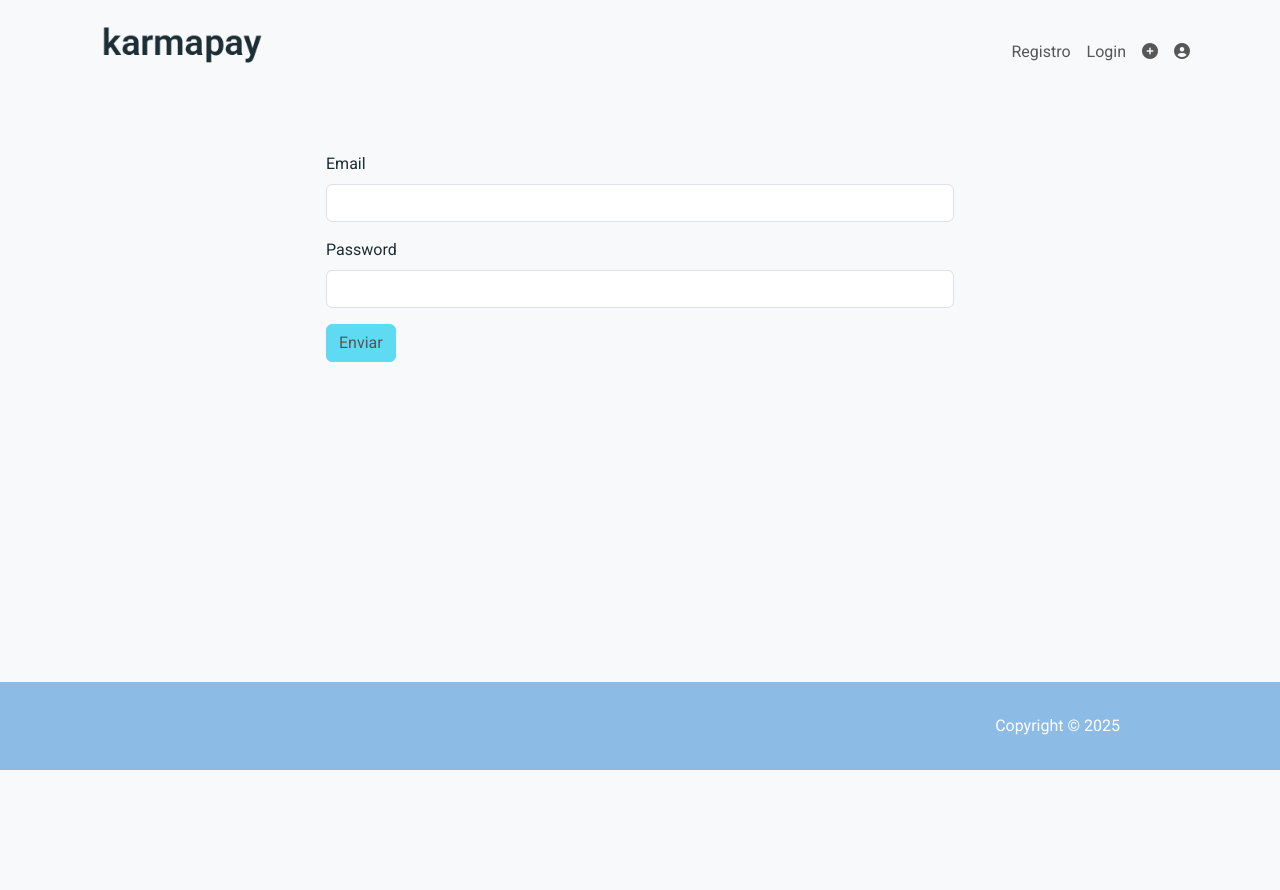
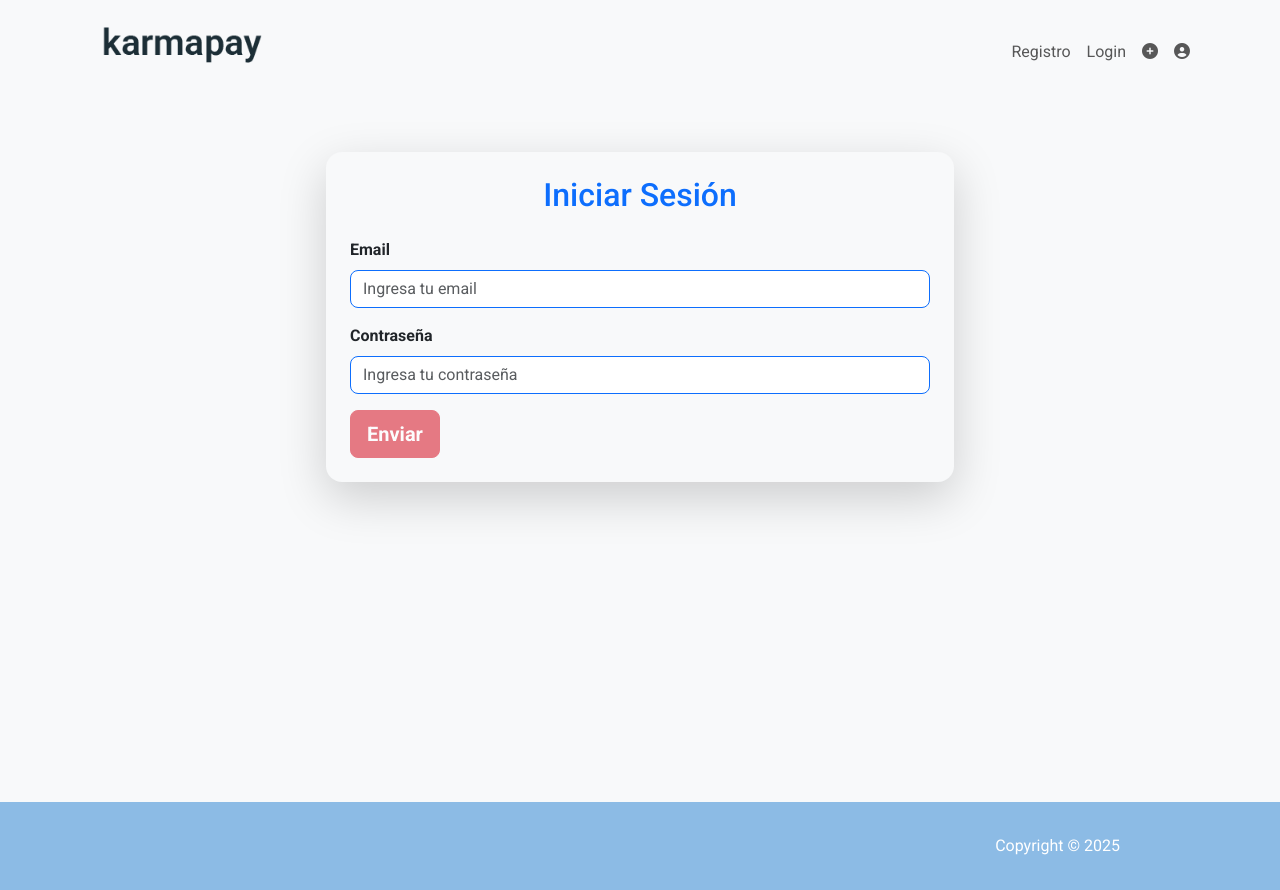
Before and after one commit to CarlosValen93/karmapayfront, an Angular app: page /home/login in a window 1280 px wide. Before the commit the page ends 800 px from the top, so only its background shows below. Built offline with nearby package versions, Linux system fonts and the light colour scheme.

Commit message:
Error de email registrado

```diff
--- a/src/app/pages/login/login.component.html
+++ b/src/app/pages/login/login.component.html
@@ -1,28 +1,32 @@
 <div class="row mt-5">
     <div class="col-12 col-lg-6 offset-0 offset-lg-3">
-        <form [formGroup]="loginForm" (ngSubmit)="onSubmit()">
-            <div class="mb-3">
-                <label for="" class="form-label">Email</label>
-                <input type="email" class="form-control" formControlName="mail">
+        <div class="card p-4 shadow-lg border-0 rounded-4" style="background: #f8f9fa;">
+            <h2 class="text-center mb-4 text-primary">Iniciar Sesión</h2>
+
+            <form [formGroup]="loginForm" (ngSubmit)="onSubmit()">
+                <div class="mb-3">
+                    <label class="form-label fw-bold">Email</label>
+                    <input type="email" class="form-control border-primary rounded-3" formControlName="mail" placeholder="Ingresa tu email">
+
                 @if(checkErrorField('mail', 'required')){
                     <p>Email es obligatorio</p>
 
                 }
 
                     @if(checkErrorField('mail', 'pattern')){
-                        <p>Formato no válido</p>
+                        <p class="alert alert-danger p-1 mt-1">Formato no válido</p>
                     }
 
 
             </div>
             <div class="mb-3">
-                <label for="" class="form-label">Password</label>
-                <input type="password" class="form-control" formControlName="password">
+                <label class="form-label fw-bold">Contraseña</label>
+                <input type="password" class="form-control border-primary rounded-3" formControlName="password" placeholder="Ingresa tu contraseña">
                 @if(checkErrorField('password', 'required')){
                     <p>Contraseña obligatoria</p>
                 }
             </div>
-            <input type="submit" value="Enviar" class="btn btn-info" [disabled]="loginForm.invalid">
+            <input type="submit" value="Enviar"  class="btn btn-danger btn-lg rounded-3 fw-bold" [disabled]="loginForm.invalid">
         </form>
     </div>
 </div>
--- a/src/app/pages/register/register.component.ts
+++ b/src/app/pages/register/register.component.ts
@@ -51,24 +51,25 @@ export class RegisterComponent {
     }
 
     try {
-
         const user = await this.usersService.register(this.registerForm.value);
-
 
         Swal.fire({
             title: '¡Registrado con éxito!',
-        text: `El usuario se ha sido registrado correctamente.`,
+            text: `El usuario se ha registrado correctamente.`,
             icon: 'success',
             confirmButtonText: 'Aceptar'
-      })
-      .then(() => {
+        }).then(() => {
             this.router.navigate(['/home']);
         });
 
+        this.registerForm.reset();
+    } catch (error: any) {
+        let errorMessage = 'Este Email ya está en uso';
 
-      this.registerForm.reset();
-    } catch (error: unknown) {
-      let errorMessage = 'Hubo un problema al registrar el usuario.';
+
+        if (error?.status === 400 && error?.error?.message === 'El email ya está en uso') {
+            errorMessage = 'El email ya está en uso, por favor usa otro.';
+        }
 
         Swal.fire({
             title: 'Error',
@@ -80,6 +81,7 @@ export class RegisterComponent {
         console.error(error);
     }
 }
+
   checkErrorField(field: string, error: string): boolean {
     return this.registerForm.get(field)?.hasError(error) && this.registerForm.get(field)?.touched ? true : false;
   }
```
Lines whose indentation alone changed are shown as unchanged.
